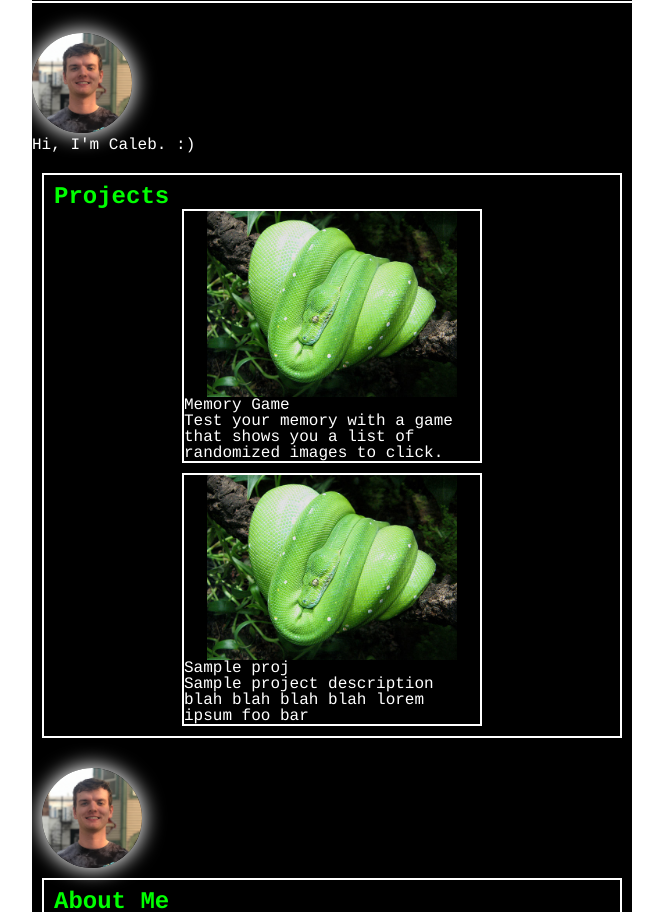
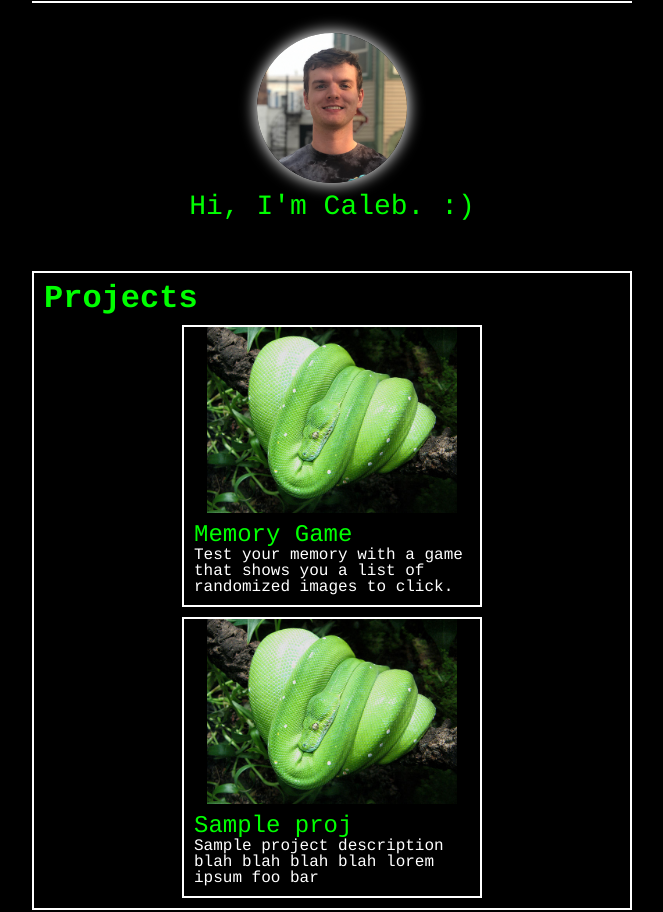
Before and after one commit to calbush/portfolio, a React (Create React App) app: page / in a window 1280 px wide. Shown: the part 40-952 px from the top of the page, without its empty margins (308-971 px from the left). Built offline with nearby package versions, Linux system fonts and the light colour scheme.

Commit message:
Update styling

```diff
--- a/src/App.css
+++ b/src/App.css
@@ -61,11 +61,11 @@ body {
     display: flex;
     align-items: center;
     justify-content: center;
+    background-color: black;
 
 }
 
 .app {
-    background-color: black;
     max-width: 600px;
     display: flex;
     flex-direction: column;
@@ -76,8 +76,13 @@ body {
 
 h1 {
     font-weight: bold;
+    font-size: xx-large;
+    color: lime;
+}
+
+h2 {
+    color: lime;
     font-size: x-large;
-    color: lime;
 }
 
 .header {
@@ -106,23 +111,32 @@ button {
 
 main {
     display: grid;
+    gap: 50px;
+}
+
+.intro-container {
+    display: flex;
+    flex-direction: column;
     gap: 10px;
+    align-items: center;
 }
 
 .profile-picture {
-    max-width: 100px;
+    max-width: 150px;
     border-radius: 50%;
-    box-shadow: 0px 0px 20px 2px white;
+    box-shadow: 0px 0px 15px 1px white;
 }
 
-.section-container {
-    padding:10px;
+.intro-text {
+    font-size: 28px;
+    color: lime;
 }
 
 .about-container {
     display: flex;
     flex-direction: column;
     gap: 10px;
+    align-items: center;
 }
 
 .about-text-container {
@@ -142,6 +156,9 @@ main {
 .projects-content-container {
     border: 2px solid white;
     padding: 10px;
+    display: flex;
+    flex-direction: column;
+    gap: 10px;
 }
 
 .cards-container {
@@ -167,8 +184,12 @@ main {
 .card-text {
     display: flex;
     flex-direction: column;
+    padding: 10px;
 }
 
 footer {
     border-top: 2px solid white;;
+    display: flex;
+    justify-content: space-between;
+    padding: 10px;
 }
```
